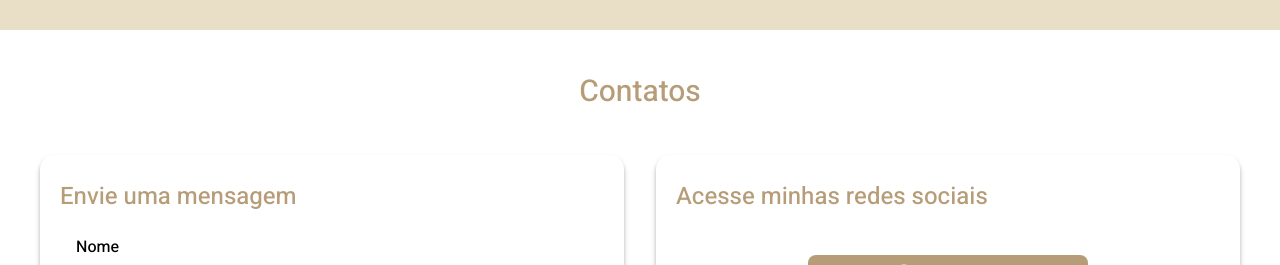
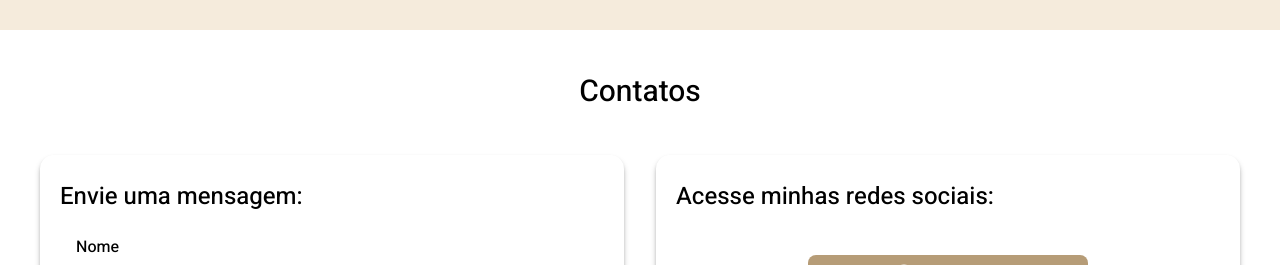
Before and after one commit to SamuelMelo08/portifolio-soraiafelix, a Next.js app: page / in a window 1280 px wide. Shown: the part 3702-3967 px from the top of the page. Built offline with nearby package versions, Linux system fonts and the light colour scheme.

Commit message:
adjustments to the colors of the texts and the service section

```diff
--- a/src/components/sessions/Contacts.tsx
+++ b/src/components/sessions/Contacts.tsx
@@ -11,7 +11,7 @@ export default function Contacts() {
             {/* titulo */}
             <div>
 
-                <h1 className="text-[#B69C77] text-[30px] font-medium">Contatos</h1>
+                <h1 className="text-[30px] font-medium">Contatos</h1>
 
             </div>
 
@@ -19,8 +19,8 @@ export default function Contacts() {
 
                 <div className="flex flex-col gap-5 w-full rounded-xl shadow-md shadow-black/30 px-5 py-6">
 
-                    <h1 className="text-[24px] text-[#B69C77] font-medium">
-                        Envie uma mensagem
+                    <h1 className="text-[24px] font-medium">
+                        Envie uma mensagem:
                     </h1>
 
                     <FormContatc/>
@@ -30,8 +30,8 @@ export default function Contacts() {
                 {/* contatos (botões*/}
                 <div className="flex flex-col gap-10 items-start w-full shadow-md rounded-xl shadow-black/30 py-6 px-5 px-5">
 
-                    <h1 className="text-[24px] text-[#B69C77] font-medium">
-                        Acesse minhas redes sociais
+                    <h1 className="text-[24px] font-medium">
+                        Acesse minhas redes sociais:
                     </h1>
 
                     <div className="flex justify-center items-center w-full">
--- a/src/components/sessions/Services.tsx
+++ b/src/components/sessions/Services.tsx
@@ -8,12 +8,12 @@ export default function Services () {
 
     return (
 
-        <div className="w-full px-5 py-10 flex flex-col items-center justify-center bg-[#e9dfc6]" id="services">
+        <div className="w-full px-5 py-10 flex flex-col items-center justify-center bg-[#f5ebdc]" id="services">
 
             {/* Title */}
             <div>
 
-                <h1 className="text-white text-[30px] font-medium"> Serviços </h1>
+                <h1 className="text-[30px] font-medium"> Serviços </h1>
 
             </div>
 
--- a/src/components/sessions/footer.tsx
+++ b/src/components/sessions/footer.tsx
@@ -7,10 +7,10 @@ export default function Footer() {
 
             <div className="text-center">
                 ©2025 Soraia Felix. Todos os direitos reservados.
-                —<a
+                — <a
                     href="https://github.com/SamuelMelo08"
                     target="_blank">
-                        Desenvolvido por Samuel Melo
+                        Desenvolvido por Samuel Melo.
                 </a>
             </div>
 
--- a/src/components/ui/resizable-navbar.tsx
+++ b/src/components/ui/resizable-navbar.tsx
@@ -129,8 +129,8 @@ export const NavItems = ({ items, className, onItemClick }: NavItemsProps) => {
           href={item.link}
           className="relative px-4 py-2 text-neutral-600 dark:text-neutral-300
                      hover:text-white dark:hover:text-white
-                     hover:bg-black/30 dark:hover:bg-neutral-800
-                     rounded-md transition"
+                     hover:bg-[#B69C77] dark:hover:bg-neutral-800
+                     rounded-md transition-discrete duration-300"
         >
           {item.name}
         </a>
```
